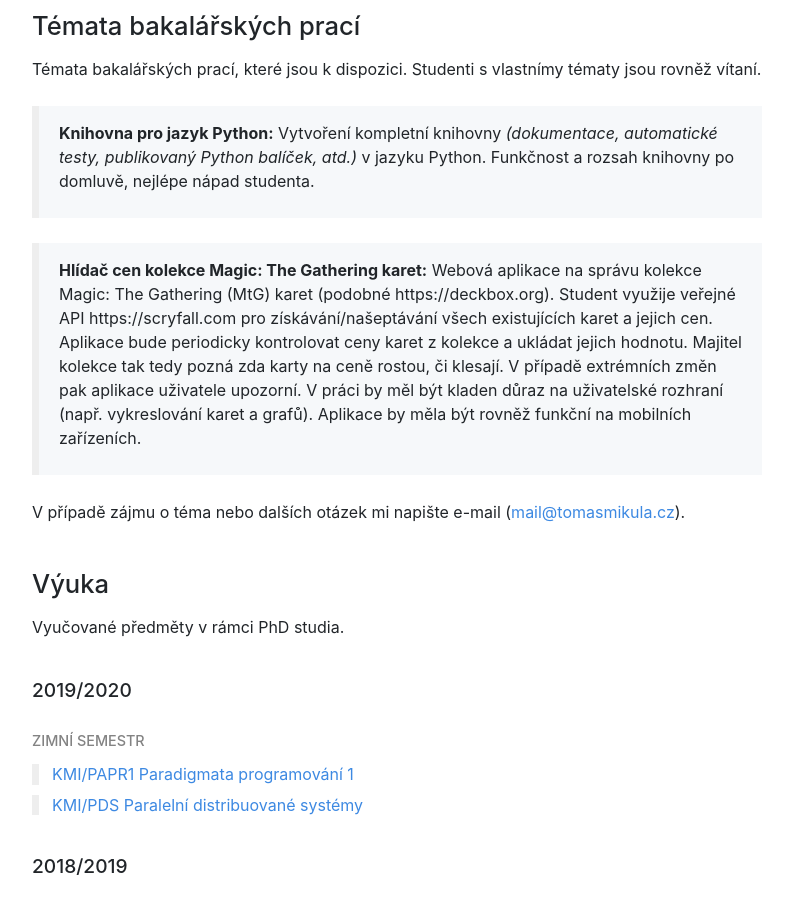
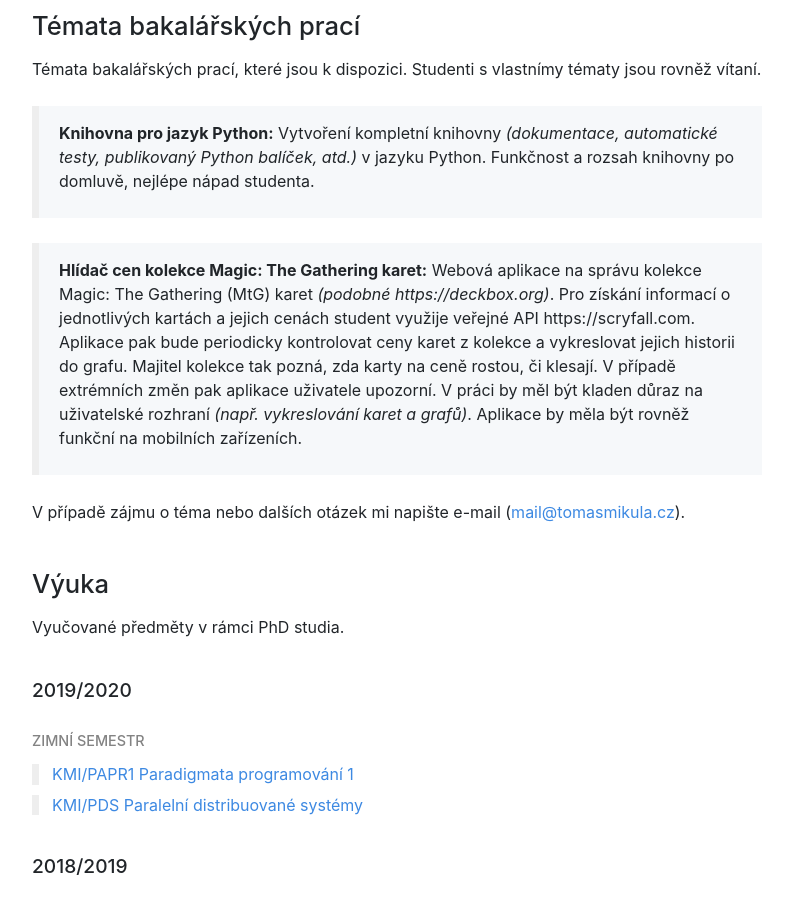
Before and after one commit to mikulatomas/wilima.github.io, a Jekyll site: the page built from teaching/index.md, in a window 1280 px wide and 900 px high, scrolled down 404 px. Shown: the whole window, without its empty margins (243-1031 px from the left). Built offline with Jekyll 4.4.1, drawn with Linux system fonts in a browser that asks for light colours; nearby versions of some CDN libraries; our own code applies the rules of GitHub Pages for plain Markdown files.

Commit message:
Update index.md

```diff
--- a/teaching/index.md
+++ b/teaching/index.md
@@ -10,10 +10,7 @@
 > Funkčnost a rozsah knihovny po domluvě, nejlépe nápad studenta.
 
 > **Hlídač cen kolekce Magic: The Gathering karet:**
-> Webová aplikace na správu kolekce Magic: The Gathering (MtG) karet (podobné https://deckbox.org).
-> Student využije veřejné API https://scryfall.com pro získávání/našeptávání všech existujících karet a jejich cen.
-> Aplikace bude periodicky kontrolovat ceny karet z kolekce a ukládat jejich hodnotu. Majitel kolekce tak tedy pozná zda karty na ceně rostou, či klesají. V případě extrémních změn pak aplikace uživatele upozorní.
-> V práci by měl být kladen důraz na uživatelské rozhraní (např. vykreslování karet a grafů). Aplikace by měla být rovněž funkční na mobilních zařízeních.
+> Webová aplikace na správu kolekce Magic: The Gathering (MtG) karet *(podobné https://deckbox.org)*. Pro získání informací o jednotlivých kartách a jejich cenách student využije veřejné API https://scryfall.com. Aplikace pak bude periodicky kontrolovat ceny karet z kolekce a vykreslovat jejich historii do grafu. Majitel kolekce tak pozná, zda karty na ceně rostou, či klesají. V případě extrémních změn pak aplikace uživatele upozorní. V práci by měl být kladen důraz na uživatelské rozhraní *(např. vykreslování karet a grafů)*. Aplikace by měla být rovněž funkční na mobilních zařízeních.
 
 V případě zájmu o téma nebo dalších otázek mi napište e-mail ([mail@tomasmikula.cz](mailto:mail@tomasmikula.cz)).
 
```
